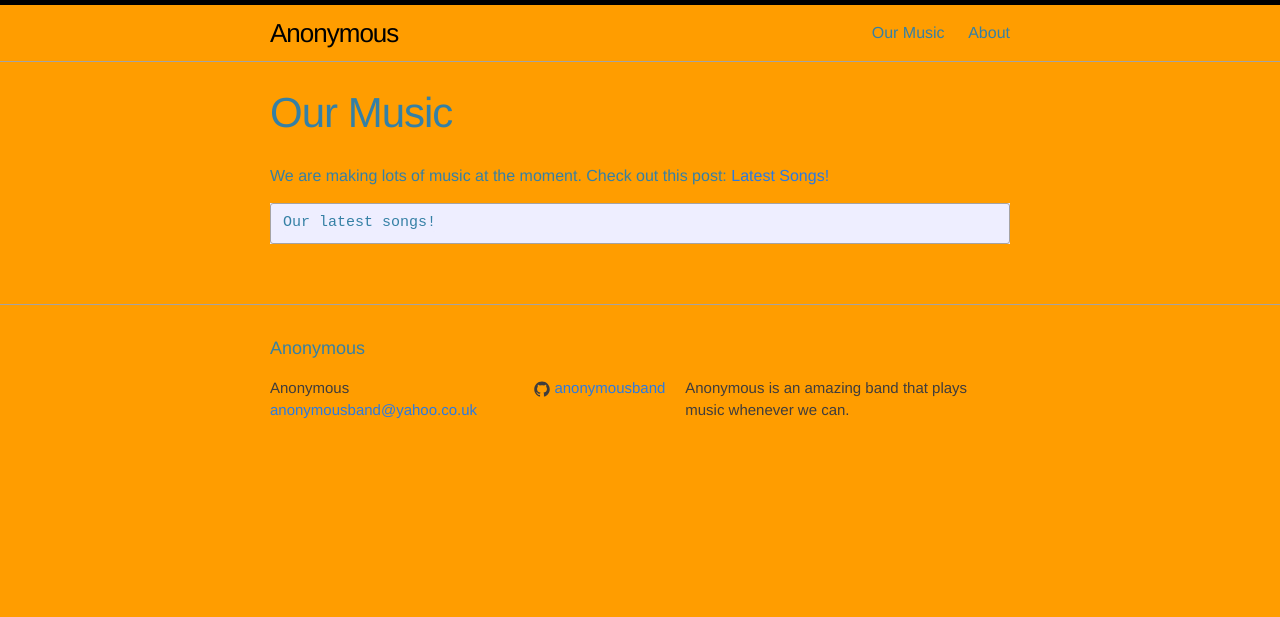
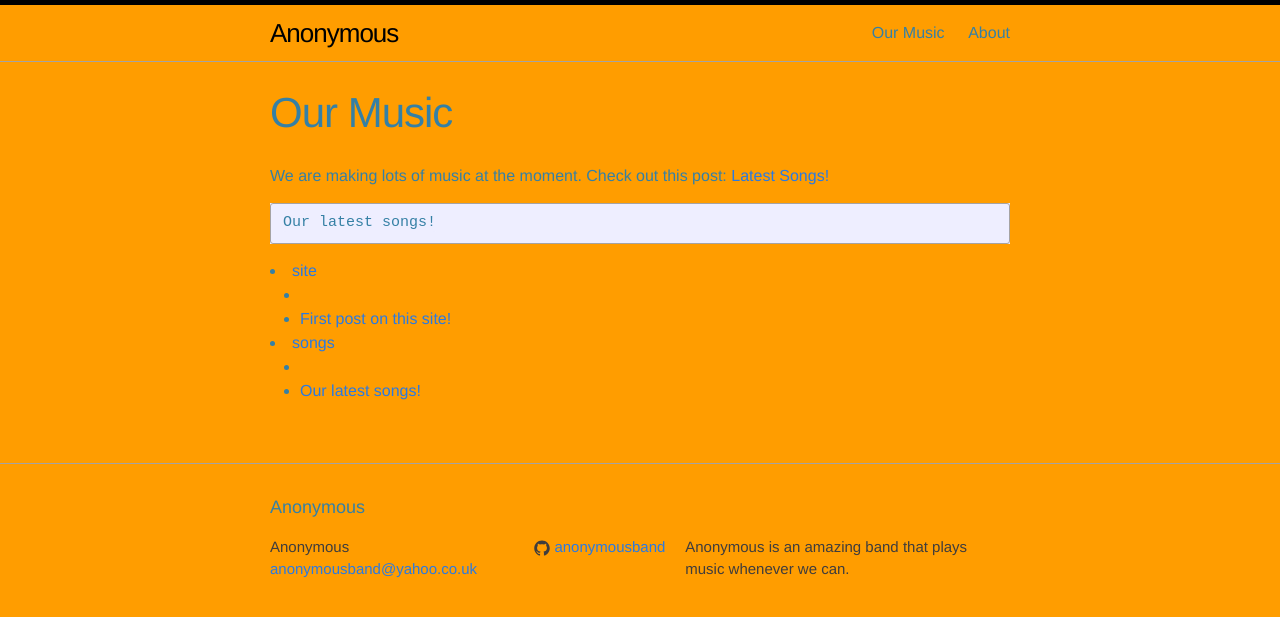
Before and after one commit to anonymousband/anonymousband.github.io, a Jekyll site: the page built from songs/index.md, in a window 1280 px wide. Shown: the top 617 px of the page. Built offline with Jekyll 4.4.1, drawn with Linux system fonts in a browser that asks for light colours.

Commit message:
Update index.md

```diff
--- a/songs/index.md
+++ b/songs/index.md
@@ -9,3 +9,15 @@ We are making lots of music at the moment. Check out this post:
 {% for post in site.categories.songs %}
     {{ post.title }}
 {% endfor %}
+
+{% for category in site.categories %}
+  <li><a name="{{ category | first }}">{{ category | first }}</a>
+    <ul>
+    {% for posts in category %}
+      {% for post in posts %}
+        <li><a href="{{ post.url }}">{{ post.title }}</a></li>
+      {% endfor %}
+    {% endfor %}
+    </ul>
+  </li>
+{% endfor %}
```
